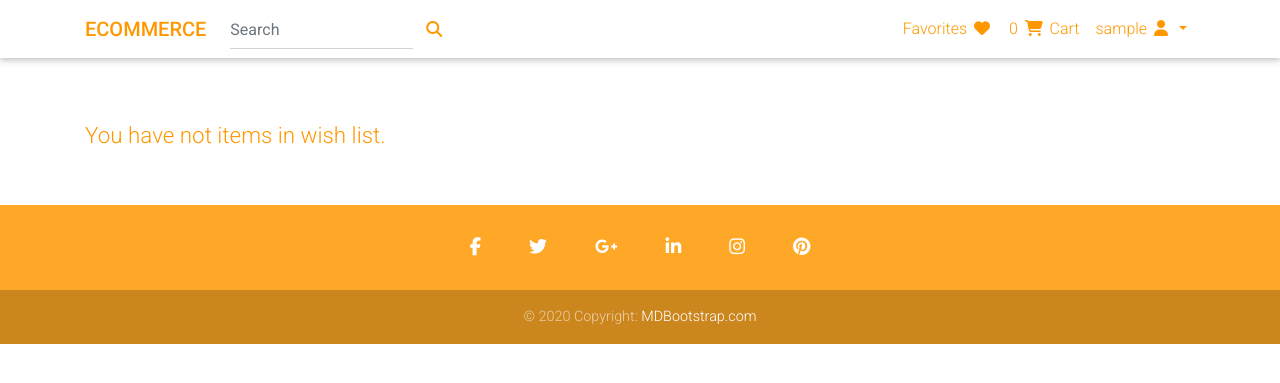
After one commit to w3qxst1ck/ecommerce, a Django app: page /wish_list/ in a window 1280 px wide. The commit adds this page. Shown: the top 383 px of the page. Run offline with Django 3.2, Linux system fonts and the light colour scheme; the visitor is signed in with stand-in values (Sample User, id 1); data that the repository does not hold is empty; some libraries are stand-ins or nearby versions.

Commit message:
Add Favorite functionality (list, on home, in detail)

```diff
--- a/core/models.py
+++ b/core/models.py
@@ -37,7 +37,7 @@ class Item(models.Model):
     class Meta:
         verbose_name = 'Товар'
         verbose_name_plural = 'Товары'
-        ordering = ['title']
+        ordering = ['-created']
 
 
 class ItemImage(models.Model):
--- a/core/urls.py
+++ b/core/urls.py
@@ -1,16 +1,21 @@
 from django.urls import path
 
 from core.views import item_list, item_detail, add_to_cart, cart_list, cart_delete_item, \
-    cart_delete_single_item
+    cart_delete_single_item, wish_list, add_to_wish_list, remove_from_wish_list, remove_from_wish_list_in_list
 
 urlpatterns = [
     path('', item_list, name='home-page'),
     path('cart/', cart_list, name='cart-page'),
+    path('wish_list/', wish_list, name='wish-list'),
     path('delete_from_cart/<slug>/', cart_delete_item, name='delete-from-cart'),
     path('delete_from_cart_single_item/<slug>/', cart_delete_single_item, name='delete-from-cart-single-item'),
     path('add_to_cart/<slug>/', add_to_cart, name='add-to-cart'),
     path('add_to_cart/<slug>/<str:cart>/', add_to_cart, name='add-to-cart-from-cart'),
     path('category/<str:category_slug>/', item_list, name='home-page-category'),
+    path('add_to_wish_list/<str:item_slug>/', add_to_wish_list, name='add-to-wish-list'),
+    path('remove_from_wish_list/<str:item_slug>/', remove_from_wish_list, name='remove-from-wish-list'),
+    path('remove_from_wish_list_in_list/<str:item_slug>/', remove_from_wish_list_in_list,
+         name='remove-from-wish-list-in-list'),
     path('<str:category_slug>/<str:item_slug>/', item_detail, name='item-detail'),
 
 ]
--- a/core/views.py
+++ b/core/views.py
@@ -10,7 +10,9 @@ current_path = ''
 
 def item_list(request, category_slug=None):
     categories = Category.objects.all()
-    wish_items = [item.item for item in WishItem.objects.filter(user=request.user)]
+    wish_items = []
+    if request.user.is_authenticated:
+        wish_items = [item.item for item in WishItem.objects.filter(user=request.user)]
     if category_slug:
         category = Category.objects.get(slug=category_slug)
         items = Item.objects.filter(category=category)
@@ -31,9 +33,13 @@ def item_list(request, category_slug=None):
 def item_detail(request, item_slug, category_slug):
     item = Item.objects.get(slug=item_slug)
     category = Category.objects.get(slug=category_slug)
+    wish_items = []
+    if request.user.is_authenticated:
+        wish_items = [item.item for item in WishItem.objects.filter(user=request.user)]
     context = {
         'item': item,
-        'category': category
+        'category': category,
+        'wish_items': wish_items,
     }
     global current_path
     current_path = request.path
@@ -134,6 +140,35 @@ def cart_list(request):
 
 
 @login_required
-def add_to_wish_list(request):
-    pass
-    # comment
+def wish_list(request):
+    wish_items = WishItem.objects.filter(user=request.user).order_by('-adding_date')
+    context = {
+        'wish_items': wish_items,
+    }
+    return render(request, 'core/wish_list.html', context)
+
+
+@login_required
+def add_to_wish_list(request, item_slug):
+    item = get_object_or_404(Item, slug=item_slug)
+    WishItem.objects.create(user=request.user, item=item)
+    messages.info(request, 'Item was added to your Favorites')
+    return redirect('home-page')
+
+
+@login_required
+def remove_from_wish_list(request, item_slug):
+    item = get_object_or_404(Item, slug=item_slug)
+    wish_item = WishItem.objects.get(user=request.user, item=item)
+    wish_item.delete()
+    messages.warning(request, 'Item was removed form your Favorites')
+    return redirect('home-page')
+
+
+@login_required
+def remove_from_wish_list_in_list(request, item_slug):
+    item = get_object_or_404(Item, slug=item_slug)
+    wish_item = WishItem.objects.get(user=request.user, item=item)
+    wish_item.delete()
+    messages.warning(request, 'Item was removed form your Favorites')
+    return redirect('wish-list')
--- /dev/null
+++ b/templates/core/wish_list.html
@@ -0,0 +1,86 @@
+{% extends 'base.html' %}
+
+{% block title %}Wish list - {{ user.username }}{% endblock %}
+
+{% block content %}
+
+{% if wish_items %}
+<div class="container mt-5">
+
+  <!--Section: Content-->
+  <section class="">
+
+  	{% for wish_item in wish_items %}
+  	<!-- Grid row -->
+    <div class="row mb-5">
+
+      <!-- Grid column -->
+      <div class="col-lg-3 col-md-12 mb-lg-0 mb-4 mt-3">
+
+				<!-- Featured image -->
+        <div class="view overlay rounded z-depth-1 mb-lg-0 mb-4">
+          <img class="img-fluid" src="{{ wish_item.item.image.url }}" alt="Sample image">
+          <a>
+            <div class="mask rgba-white-slight"></div>
+          </a>
+        </div>
+
+      </div>
+      <!-- Grid column -->
+
+      <!-- Grid column -->
+      <div class="col-lg-7 col-md-6 mb-md-0 mb-4 mt-xl-4">
+
+      	<h3 class="font-weight-normal mb-3">{{ wish_item.item.title }}</h3>
+
+      	{% if wish_item.item.discount_price %}
+	        <h4 class="h4-responsive text-center text-md-left mb-2 ml-xl-0 ml-4">
+	          <span class="orange-text font-weight-bold">
+	            <strong><i class="fas fa-dollar-sign fa-sm"></i> {{ wish_item.item.discount_price }}</strong>
+	          </span>
+
+	          <span class="grey-text">
+	            <small>
+	              <s><i class="fas fa-dollar-sign fa-sm"></i>{{ wish_item.item.price }}</s>
+	            </small>
+	          </span>
+	        </h4>
+	        {% else %}
+	        <h4 class="h4-responsive text-center text-md-left mb-2 ml-xl-0 ml-4">
+	          <span class="orange-text font-weight-bold">
+	            <strong><i class="fas fa-dollar-sign fa-sm"></i> {{ wish_item.item.price }}</strong>
+	          </span>
+	        </h4>
+         {% endif %}
+
+         <p class="text-muted">{{ wish_item.item.description|truncatewords:35 }}</p>
+         <div class="align-items-center">
+	         <!-- <i class="fas fa-heart red-text fa-lg mr-3"></i> -->
+	         <a type="button" class="btn btn-outline-warning waves-effect btn-md ml-0" href="{{ wish_item.item.get_absolute_url }}">About</a>
+	         <a class="btn btn-outline-warning waves-effect btn-md mx-0" href="{% url 'add-to-cart' wish_item.item.slug %}"><i class="fas fa-cart-plus mr-2" aria-hidden="true"></i> Add to cart</a>
+         </div>
+         <p class="text-muted"><a href="{% url 'remove-from-wish-list-in-list' wish_item.item.slug %}">Remove from wish list</a></p>
+
+      </div>
+      <!-- Grid column -->
+
+    </div>
+    <!-- Grid row -->
+    {% endfor %}
+
+  </section>
+  <!--Section: Content-->
+
+</div>
+
+{% else %}
+<div class="container">
+	<div class="row">
+		<div class="col-md-8">
+			<h4 class="orange-text lead h4-responsive">You have not items in wish list.</h4>
+		</div>
+	</div>
+</div>
+{% endif %}
+
+{% endblock %}
--- a/templates/navbar.html
+++ b/templates/navbar.html
@@ -30,6 +30,9 @@
           <ul class="navbar-nav ml-auto nav-flex-icons">
 
            {% if request.user.is_authenticated %}
+              <li class="nav-item">
+                <a class="nav-link orange-text" href="{% url 'wish-list' %}">Favorites <i class="fas fa-heart orange-text"></i></a>
+              </li>
              <li class="nav-item orange-text">
                   <a class="nav-link waves-effect waves-light orange-text" href="{% url 'cart-page' %}">{{ items_in_cart }}
                     <i class="fas fa-shopping-cart"></i> Cart
```
Also changed, not shown: templates/core/home.html (+11 -12 lines), templates/core/item_detail.html (+10 -1 lines), static/css/style.css (line endings or trailing spaces).
